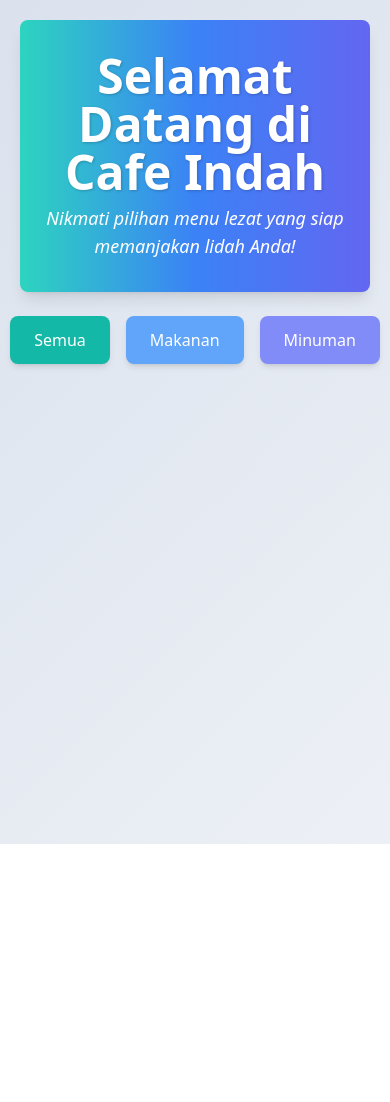
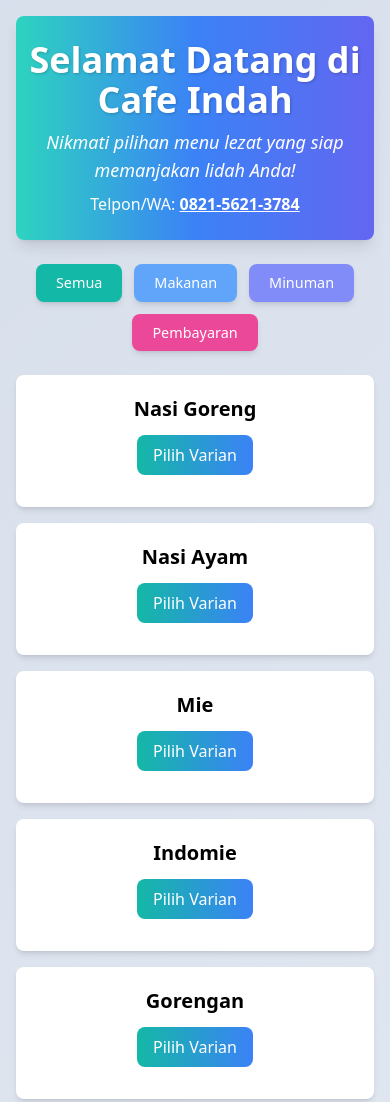
Before and after one commit to cafeindahh/menucafe, a plain HTML site: page index.html in a window 390 px wide. Shown: the top 1102 px of the page. Before the commit the page ends 844 px from the top, so only its background shows below. Drawn offline with nearby package versions, Linux system fonts and the light colour scheme.

Commit message:
Update index.html

```diff
--- a/index.html
+++ b/index.html
@@ -3,7 +3,7 @@
 <head>
     <meta charset="UTF-8">
     <meta name="viewport" content="width=device-width, initial-scale=1.0">
-    <title>Menu Cafe Indah</title>
+    <title>Menu Café Indah</title>
     <script src="https://cdn.tailwindcss.com"></script>
     <style>
        /* Animasi background gradient */
@@ -21,7 +21,7 @@
             text-rendering: optimizeLegibility;
         }
 
-    /* Animasi fade-in lebih halus */
+        /* Efek Fade-in */
         .fade-in {
             opacity: 0;
             transform: translateY(-5px);
@@ -33,42 +33,60 @@
             to { opacity: 1; transform: translateY(0); }
         }
 
-    /* Efek teks judul tanpa scale */
-    .title-effect {
-        animation: none; /* Menghapus efek scaling */
-        text-shadow: 1px 1px 2px rgba(0, 0, 0, 0.2);
-    }
-
-    /* Meningkatkan keterbacaan pada mobile */
+        /* Maksimalkan keterbacaan pada Mobile */
         @media screen and (max-width: 768px) {
             h1 {
-            font-size: 2.5rem; /* Lebih kecil agar tidak blur */
+                font-size: 2rem; /* Lebih kecil agar tidak blur */
                 text-shadow: 1px 1px 3px rgba(0, 0, 0, 0.2);
+            }
+            .category-button {
+                font-size: 0.9rem;
+                padding: 10px 16px;
             }
         }
     </style>
 </head>
-<body class="p-5 font-sans">
+<body class="p-4 font-sans max-w-md mx-auto">
 
     <!-- Header -->
-    <header class="text-center py-8 bg-gradient-to-r from-teal-400 via-blue-500 to-indigo-500 text-white rounded-lg shadow-lg fade-in">
-        <h1 class="text-5xl font-bold welcome-text">Selamat Datang di Cafe Indah</h1>
+    <header class="text-center py-6 bg-gradient-to-r from-teal-400 via-blue-500 to-indigo-500 text-white rounded-lg shadow-lg fade-in">
+        <h1 class="text-4xl font-bold">Selamat Datang di Cafe Indah</h1>
         <p class="mt-2 text-lg italic">Nikmati pilihan menu lezat yang siap memanjakan lidah Anda!</p>
+        <p class="mt-2 text-md">
+            Telpon/WA:
+            <a href="https://wa.me/+6282156213784" class="font-bold underline hover:text-green-300">
+                0821-5621-3784
+            </a>
+        </p>
     </header>
 
     <!-- Filter Kategori -->
-    <div class="flex justify-center gap-4 mt-6 mb-8 fade-in">
-        <button class="bg-teal-500 text-white px-6 py-3 rounded-lg shadow-md hover:bg-teal-600 category-button" onclick="filterMenu('all')">Semua</button>
-        <button class="bg-blue-400 text-white px-6 py-3 rounded-lg shadow-md hover:bg-blue-500 category-button" onclick="filterMenu('makanan')">Makanan</button>
-        <button class="bg-indigo-400 text-white px-6 py-3 rounded-lg shadow-md hover:bg-indigo-500 category-button" onclick="filterMenu('minuman')">Minuman</button>
+    <div class="flex flex-wrap justify-center gap-3 mt-6 mb-6 fade-in">
+        <button class="bg-teal-500 text-white px-5 py-2 rounded-lg shadow-md hover:bg-teal-600 category-button" onclick="filterMenu('all')">Semua</button>
+        <button class="bg-blue-400 text-white px-5 py-2 rounded-lg shadow-md hover:bg-blue-500 category-button" onclick="filterMenu('makanan')">Makanan</button>
+        <button class="bg-indigo-400 text-white px-5 py-2 rounded-lg shadow-md hover:bg-indigo-500 category-button" onclick="filterMenu('minuman')">Minuman</button>
+        <button class="bg-pink-500 text-white px-5 py-2 rounded-lg shadow-md hover:bg-pink-600 category-button" onclick="showPayment()">Pembayaran</button>
+    </div>
+
+    <!-- Kontainer Pembayaran -->
+    <div id="payment-container" class="hidden text-center mt-6 fade-in">
+        <p class="text-lg font-semibold text-gray-700">Silakan scan QRIS untuk melakukan pembayaran:</p>
+        <img src="Qris.jpg" alt="QRIS Payment" class="mx-auto mt-4 rounded-lg shadow-lg w-40 h-40 sm:w-48 sm:h-48">
     </div>
 
     <!-- Daftar Menu -->
-    <div id="menu-container" class="grid grid-cols-1 sm:grid-cols-2 md:grid-cols-3 lg:grid-cols-4 gap-6 mb-10 fade-in">
-        <!-- Menu dan varian akan di-generate oleh JavaScript -->
+    <div id="menu-container" class="grid grid-cols-1 gap-4 mb-8 fade-in">
+        <!-- Menu akan di-generate oleh JavaScript -->
     </div>
 
     <!-- JavaScript -->
+    <script>
+        function showPayment() {
+            document.getElementById("menu-container").classList.add("hidden");
+            document.getElementById("payment-container").classList.remove("hidden");
+        }
+    </script>
+
     <script src="scriptt.js"></script>
 </body>
 </html>
```
Lines whose indentation alone changed are shown as unchanged.
